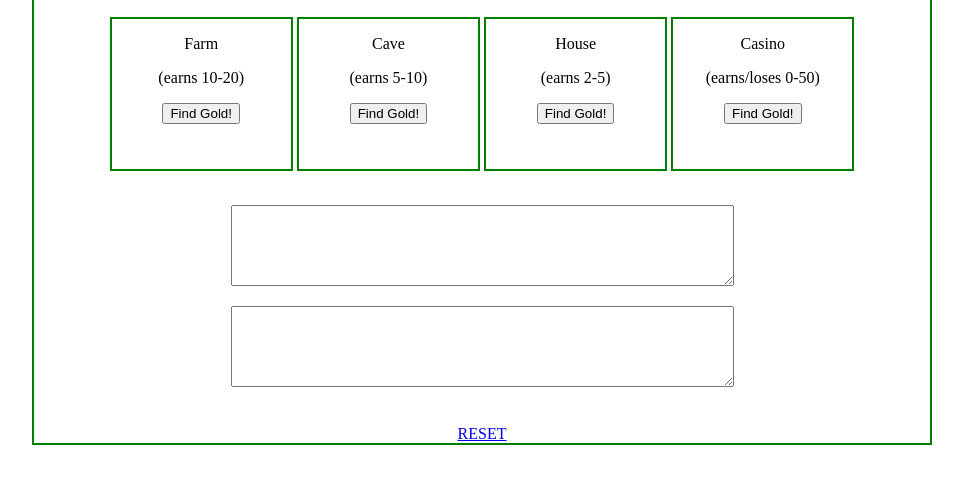
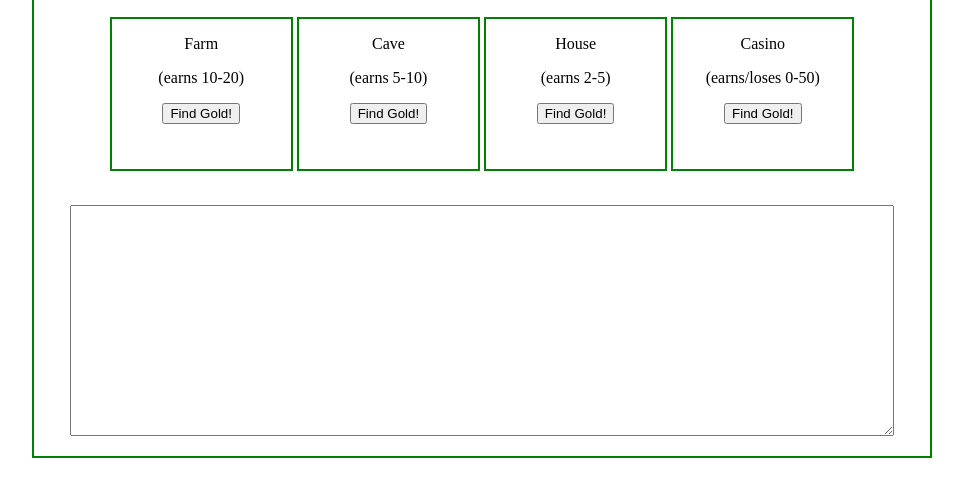
Before and after one commit to chuckkang/ninjagold, a Flask app: page / in a window 1280 px wide. Shown: the part 35-532 px from the top of the page, without its empty margins (158-1121 px from the left). Run offline with Flask 2, Linux system fonts and the light colour scheme; some libraries are stand-ins or nearby versions.

Commit message:
final changes

```diff
--- a/templates/index.html
+++ b/templates/index.html
@@ -48,11 +48,10 @@
     </div>
     {% if (nav!=''): %}
     <p><br>
-    <textarea rows=5 cols=60 id="activities" readonly>{{session['activity']}}</textarea></p>
+    <textarea rows=15 cols=100 id="activities" readonly>{{session['activity']}}</textarea></p>
     {% endif %}
 
-    <textarea rows=5 cols=60 id="test">{{ somevalue}}</textarea></p>
-    <Br><a href="/reset">RESET</a></Br>
+
 </div>
 </body>
 
```
